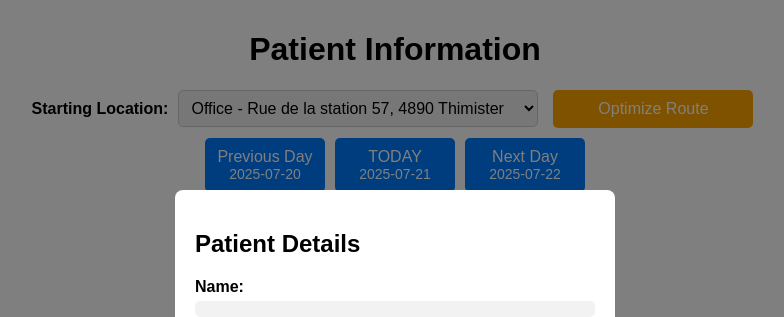
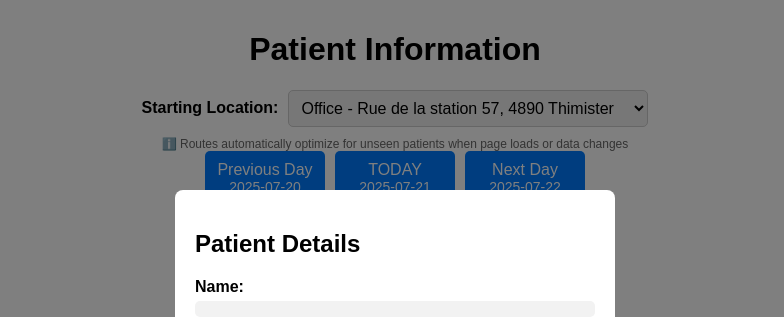
Before and after one commit to jruwet92/medAIssit, a Flask app: page / in a window 1280 px wide. Shown: the top 317 px of the page, without its empty margins (245-1029 px from the left). Run offline with Flask 3, Linux system fonts and the light colour scheme; the visitor is signed in with stand-in values (Sample User, id 1); data that the repository does not hold is empty.

Commit message:
Update frontend.html

```diff
--- a/templates/frontend.html
+++ b/templates/frontend.html
@@ -72,6 +72,16 @@
 
         .optimize-btn:hover {
             background-color: #e6940a;
+        }
+
+        .auto-optimize-btn {
+            background-color: #28a745;
+            width: 180px;
+            margin: 0 5px;
+        }
+
+        .auto-optimize-btn:hover {
+            background-color: #218838;
         }
 
         button:hover {
@@ -216,6 +226,12 @@
             color: #721c24;
             border: 1px solid #f5c6cb;
         }
+
+        .auto-optimize-info {
+            font-size: 12px;
+            color: #666;
+            margin-top: 5px;
+        }
     </style>
 </head>
 <body>
@@ -225,11 +241,14 @@
     <!-- Doctor Location Selector -->
     <div class="location-selector">
         <label for="doctorLocation">Starting Location:</label>
-        <select id="doctorLocation">
+        <select id="doctorLocation" onchange="onLocationChange()">
             <option value="office">Office - Rue de la station 57, 4890 Thimister</option>
             <option value="home">Home - Rue Julien Ghuysen 12, 4670 Blegny</option>
         </select>
-        <button class="optimize-btn" onclick="optimizeRoute()">Optimize Route</button>
+        <button id="optimizeBtn" class="optimize-btn" onclick="optimizeRoute()" style="display: none;">Optimize Route</button>
+    </div>
+    <div class="auto-optimize-info">
+        ℹ️ Routes automatically optimize for unseen patients when page loads or data changes
     </div>
 
     <!-- Status Message -->
@@ -307,6 +326,7 @@
         let selectedDate = new Date(); // Default to today's date
         let selectedPatient = null; // Store selected patient for modal
         let currentSortBy = 'route_order'; // Default sorting
+        let lastSelectedLocation = 'office'; // Track location changes
 
         function formatDate(date) {
             return date.toISOString().split('T')[0]; // YYYY-MM-DD format
@@ -329,13 +349,25 @@
         function changeDay(offset) {
             selectedDate.setDate(selectedDate.getDate() + offset);
             updateDateButtons();
-            fetchPatients();
+            autoOptimizeAndFetch(); // Auto-optimize when changing days
         }
 
         function goToToday() {
             selectedDate = new Date();
             updateDateButtons();
-            fetchPatients();
+            autoOptimizeAndFetch(); // Auto-optimize when going to today
+        }
+
+        // Show/hide optimize button when location changes
+        function onLocationChange() {
+            const currentLocation = document.getElementById('doctorLocation').value;
+            const optimizeBtn = document.getElementById('optimizeBtn');
+
+            if (currentLocation !== lastSelectedLocation) {
+                optimizeBtn.style.display = 'inline-block';
+            } else {
+                optimizeBtn.style.display = 'none';
+            }
         }
 
         function showStatusMessage(message, isSuccess = true) {
@@ -350,12 +382,13 @@
             }, 5000);
         }
 
+        // Optimize route when location is manually changed
         async function optimizeRoute() {
             const selectedLocation = document.getElementById('doctorLocation').value;
             const formattedDate = formatDate(selectedDate);
 
             try {
-                const response = await fetch('/api/optimize-route', {
+                const response = await fetch('/api/auto-optimize', {
                     method: 'POST',
                     headers: {
                         'Content-Type': 'application/json'
@@ -369,7 +402,9 @@
                 const result = await response.json();
 
                 if (response.ok) {
-                    showStatusMessage(`Route optimized! ${result.optimized_count} patients reordered starting from ${result.start_location}`, true);
+                    showStatusMessage(`Route optimized! ${result.optimized_count} unseen patients, ${result.total_distance}`, true);
+                    lastSelectedLocation = selectedLocation; // Update tracked location
+                    document.getElementById('optimizeBtn').style.display = 'none'; // Hide button
                     fetchPatients(); // Refresh the patient list
                 } else {
                     showStatusMessage(`Error: ${result.error}`, false);
@@ -377,6 +412,40 @@
             } catch (error) {
                 showStatusMessage(`Error optimizing route: ${error.message}`, false);
             }
+        }
+
+        // Auto-optimize and fetch patients (used for page loads, day changes, etc.)
+        async function autoOptimizeAndFetch() {
+            const selectedLocation = document.getElementById('doctorLocation').value;
+            const formattedDate = formatDate(selectedDate);
+
+            try {
+                // Auto-optimize unseen patients
+                const response = await fetch('/api/auto-optimize', {
+                    method: 'POST',
+                    headers: {
+                        'Content-Type': 'application/json'
+                    },
+                    body: JSON.stringify({
+                        desired_day: formattedDate,
+                        start_location: selectedLocation
+                    })
+                });
+
+                const result = await response.json();
+
+                if (response.ok && result.optimized_count > 0) {
+                    showStatusMessage(`Auto-optimized ${result.optimized_count} unseen patients (${result.total_distance})`, true);
+                }
+
+                // Update last selected location
+                lastSelectedLocation = selectedLocation;
+            } catch (error) {
+                console.log('Auto-optimization skipped or failed:', error.message);
+            }
+
+            // Always fetch patients after optimization
+            await fetchPatients();
         }
 
         async function fetchPatients(sortBy = currentSortBy) {
@@ -390,8 +459,10 @@
 
             tableBody.innerHTML = patients.map((p, index) => {
                 let routeOrderDisplay = '';
-                if (p.route_order) {
+                if (p.route_order && !p.seen) {
                     routeOrderDisplay = `<span class="route-order">${p.route_order}</span>`;
+                } else if (p.seen) {
+                    routeOrderDisplay = '<span class="no-route">✔ Seen</span>';
                 } else if (p.latitude && p.longitude) {
                     routeOrderDisplay = '<span class="no-route">Not optimized</span>';
                 } else {
@@ -438,10 +509,17 @@
                 if (data.seen) {
                     row.classList.add("seen-row");
                     button.textContent = "✔ Seen";
+                    showStatusMessage("Patient marked as seen! Auto-optimizing remaining patients...", true);
                 } else {
                     row.classList.remove("seen-row");
                     button.textContent = "Mark as Seen";
+                    showStatusMessage("Patient unmarked! Auto-optimizing...", true);
                 }
+
+                // Auto-optimize after changing seen status
+                setTimeout(async () => {
+                    await autoOptimizeAndFetch();
+                }, 1000);
             } else {
                 console.error("Failed to update patient status");
             }
@@ -483,9 +561,10 @@
                     }
                 });
 
-            // Initialize the page with today's date and fetch patients
+            // Initialize the page with today's date and auto-optimize
             updateDateButtons();
-            fetchPatients();
+            lastSelectedLocation = document.getElementById('doctorLocation').value;
+            autoOptimizeAndFetch(); // Auto-optimize on page load
         });
     </script>
 </body>
```
